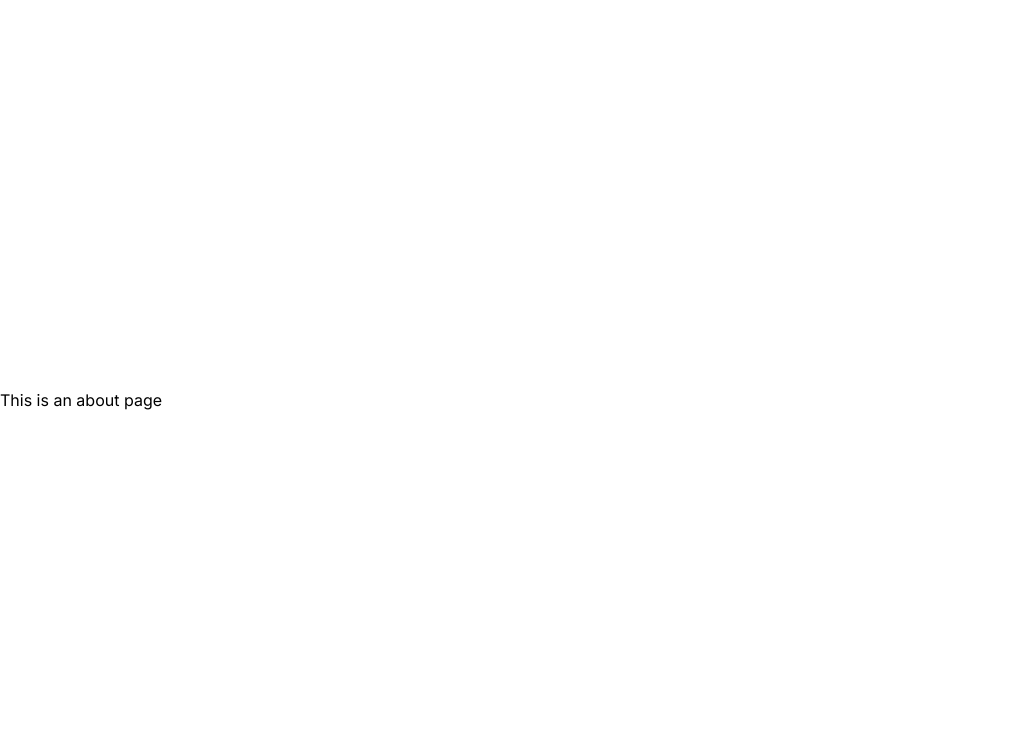
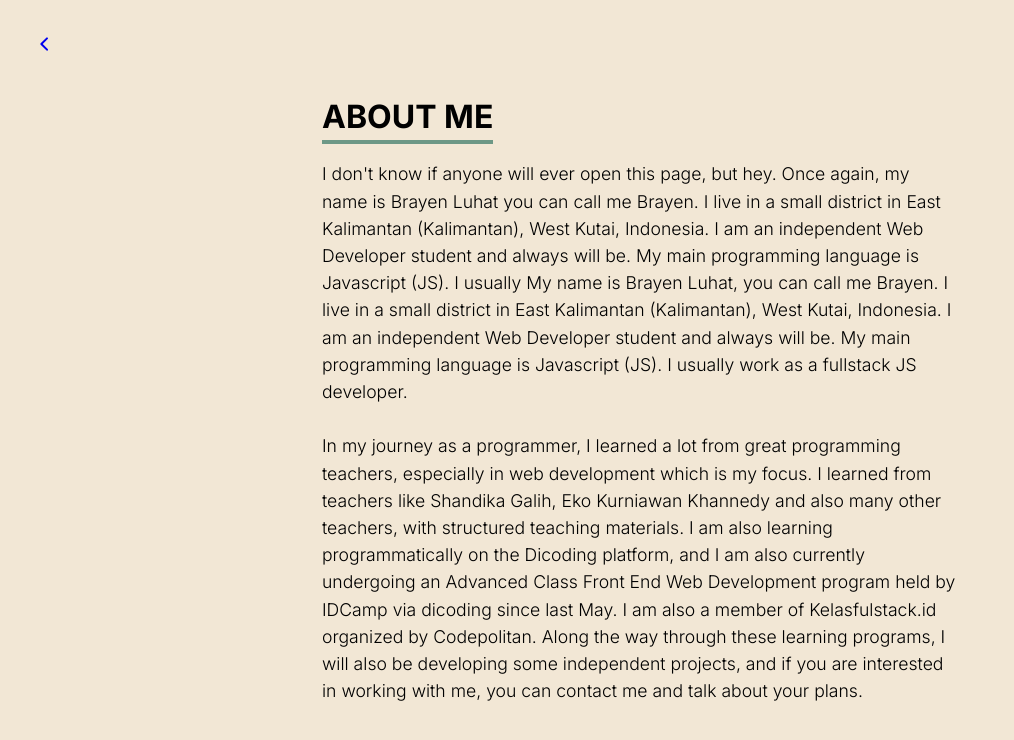
Before and after one commit to brayenid/bryn-web, a Vue app in the folder brayenweb/: page /about in a window 1280 px wide. Shown: the top 740 px of the page, without its empty margins (0-1014 px from the left). Built offline with nearby package versions, Linux system fonts and the light colour scheme.

Commit message:
Add about view

```diff
--- a/brayenweb/src/components/AboutMe.vue
+++ b/brayenweb/src/components/AboutMe.vue
@@ -16,7 +16,7 @@ AOS.init()
       </div>
       <div data-aos="fade-down" data-aos-delay="200" class="rightAbout">
         <div class="image">
-          <img src="@/assets/bryn.webp" alt="" />
+          <img src="@/assets/bryn.webp" alt="bryn" />
         </div>
       </div>
     </div>
--- a/brayenweb/src/components/CreditSection.vue
+++ b/brayenweb/src/components/CreditSection.vue
@@ -5,7 +5,7 @@ const year = ref(new Date().getFullYear())
 <template>
   <div class="credit">
     <p>
-      © <span>{{ year }}</span> Brayen Luhat - Made with <span class="love">❤</span>
+      © <span>{{ year }}</span> Brayen Luhat - Made in <span class="love">Sendawar</span>
     </p>
   </div>
 </template>
--- a/brayenweb/src/components/NavMenu.vue
+++ b/brayenweb/src/components/NavMenu.vue
@@ -156,6 +156,7 @@ input[type]:checked ~ span.middle {
     transform: translateX(0);
     padding: 0;
     background-color: var(--backgroundColor);
+    opacity: 1;
   }
   .menuList li a {
     padding: 0;
--- a/brayenweb/src/router/index.js
+++ b/brayenweb/src/router/index.js
@@ -18,7 +18,7 @@ const router = createRouter({
     },
     {
       path: '/:pathMatch(.*)*',
-      component: 404
+      component: () => import('../views/ErrorView.vue')
     }
   ]
 })
--- a/brayenweb/src/views/AboutView.vue
+++ b/brayenweb/src/views/AboutView.vue
@@ -1,17 +1,60 @@
+<script setup>
+import IconLeftVue from '../components/icons/IconLeft.vue'
+import { RouterLink } from 'vue-router'
+</script>
 <template>
   <div class="aboutContainer">
-    <div class="about">
-      <h1>This is an about page</h1>
+    <RouterLink to="/"><IconLeftVue /></RouterLink>
+    <div class="aboutMe">
+      <h1>About Me</h1>
+      <p>
+        I don't know if anyone will ever open this page, but hey. Once again, my name is Brayen Luhat you can call me Brayen. I live in a small district in East Kalimantan (Kalimantan), West Kutai, Indonesia. I am an independent Web
+        Developer student and always will be. My main programming language is Javascript (JS). I usually My name is Brayen Luhat, you can call me Brayen. I live in a small district in East Kalimantan (Kalimantan), West Kutai, Indonesia. I
+        am an independent Web Developer student and always will be. My main programming language is Javascript (JS). I usually work as a fullstack JS developer. <br /><br />
+        In my journey as a programmer, I learned a lot from great programming teachers, especially in web development which is my focus. I learned from teachers like Shandika Galih, Eko Kurniawan Khannedy and also many other teachers, with
+        structured teaching materials. I am also learning programmatically on the Dicoding platform, and I am also currently undergoing an Advanced Class Front End Web Development program held by IDCamp via dicoding since last May. I am
+        also a member of Kelasfulstack.id organized by Codepolitan. Along the way through these learning programs, I will also be developing some independent projects, and if you are interested in working with me, you can contact me and
+        talk about your plans.
+      </p>
     </div>
   </div>
 </template>
-
-<style>
-@media (min-width: 1024px) {
-  .about {
-    min-height: 100vh;
-    display: flex;
-    align-items: center;
-  }
+<style scoped>
+.aboutContainer {
+  background-color: var(--secondaryColor);
+  box-sizing: border-box;
+  padding: 2rem;
+}
+.aboutMe {
+  max-width: 700px;
+  margin: auto;
+  padding: 2rem;
+  box-sizing: border-box;
+  min-height: 100vh;
+}
+.aboutMe h1 {
+  font-size: 2rem;
+  font-weight: bold;
+  text-transform: uppercase;
+  margin-bottom: 1rem;
+  position: relative;
+  padding: 0.7rem 0;
+  width: max-content;
+}
+.aboutMe h1::before {
+  content: '';
+  width: 100%;
+  height: 4px;
+  background-color: var(--mainColor);
+  position: absolute;
+  bottom: 0;
+}
+.aboutMe p {
+  font-size: 1.1rem;
+  line-height: 1.7rem;
+  font-weight: 300;
+}
+.aboutMe a {
+  padding: 3rem;
 }
 </style>
--- /dev/null
+++ b/brayenweb/src/views/ErrorView.vue
@@ -0,0 +1,31 @@
+<template>
+  <div class="error">
+    <h1>404</h1>
+    <p>Back to <a href="/">Homepage</a></p>
+  </div>
+</template>
+<style scoped>
+.error {
+  background-color: var(--backgroundColor);
+  color: var(--mainColor);
+  display: flex;
+  flex-direction: column;
+  height: 100vh;
+  width: 100%;
+  justify-content: center;
+  align-items: center;
+  font-family: 'Inter', sans-serif;
+}
+p {
+  font-size: 1rem;
+  color: #eee;
+}
+a {
+  color: var(--mainColor);
+  text-decoration: underline;
+}
+h1 {
+  font-size: 4rem;
+  font-weight: bold;
+}
+</style>
```
